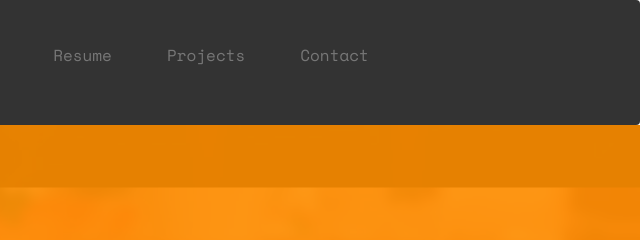
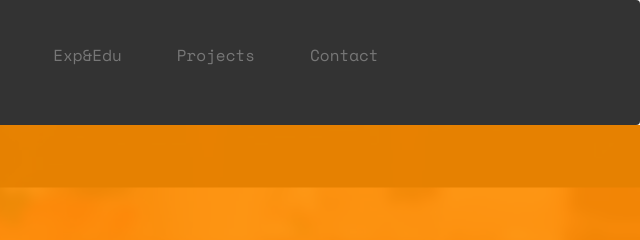
Before and after one commit to KeiraKistensamy/myportfolio, a website: page index.html in a window 1280 px wide. Shown: the top 240 px of the page, 640-1280 px from the left. Drawn offline with nearby package versions, Linux system fonts and the light colour scheme; some packages are replaced by stand-ins of ours; no server answers; files whose address does not match are found by name.

Commit message:
my portfolio

```diff
--- a/index.html
+++ b/index.html
@@ -73,7 +73,7 @@
 					<ul class="nav navbar-nav">
 						<li class="active"><a href="#">Home</a></li>
 						<li><a href="#fh5co-about">About</a></li>
-						<li><a href="#fh5co-resume">Resume</a></li>
+						<li><a href="#fh5co-resume">Exp&Edu</a></li>
 						<li><a href="#fh5co-work">Projects</a></li>
 						<li><a href="#fh5co-contact">Contact</a></li>
 					</ul>
```
